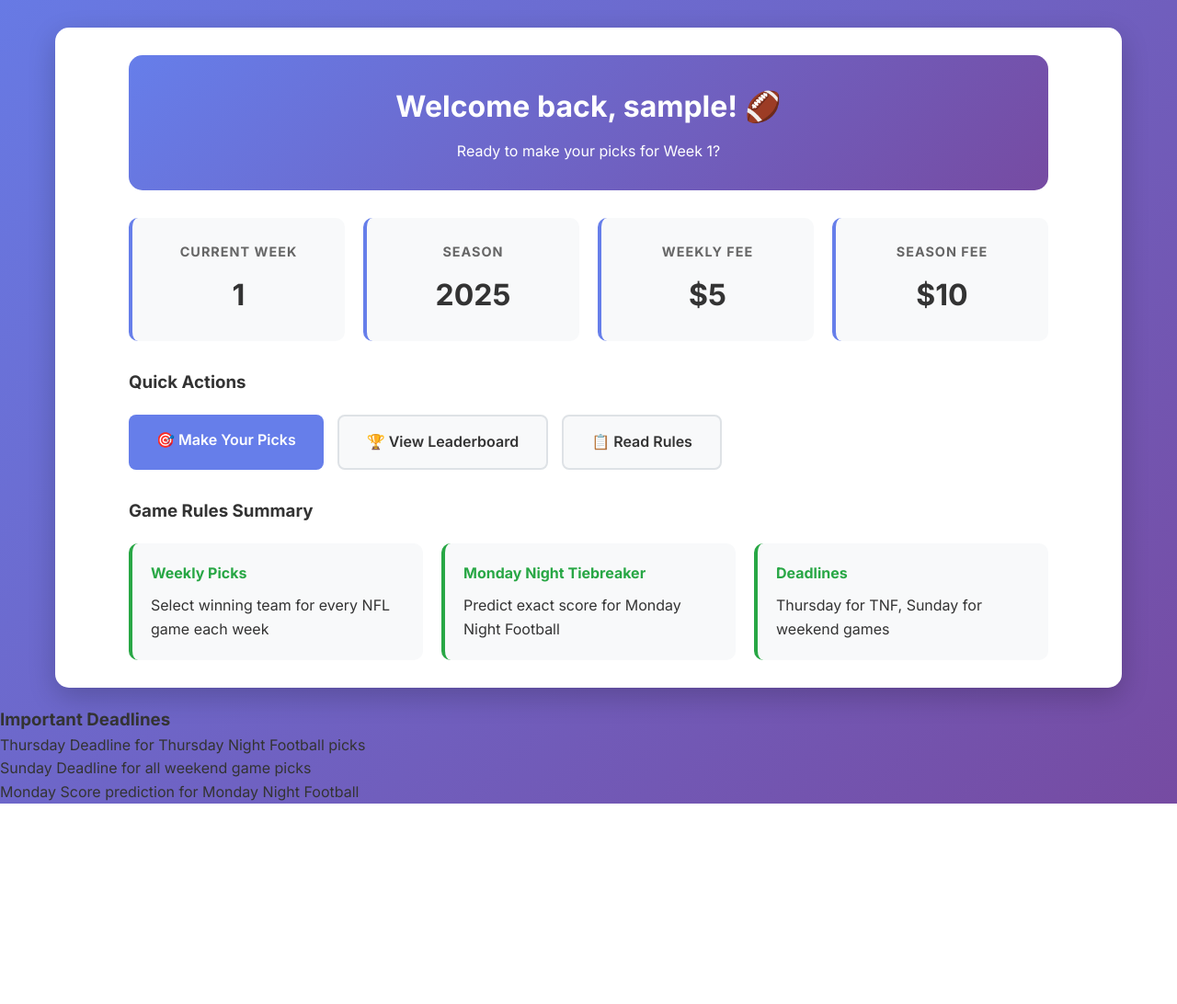
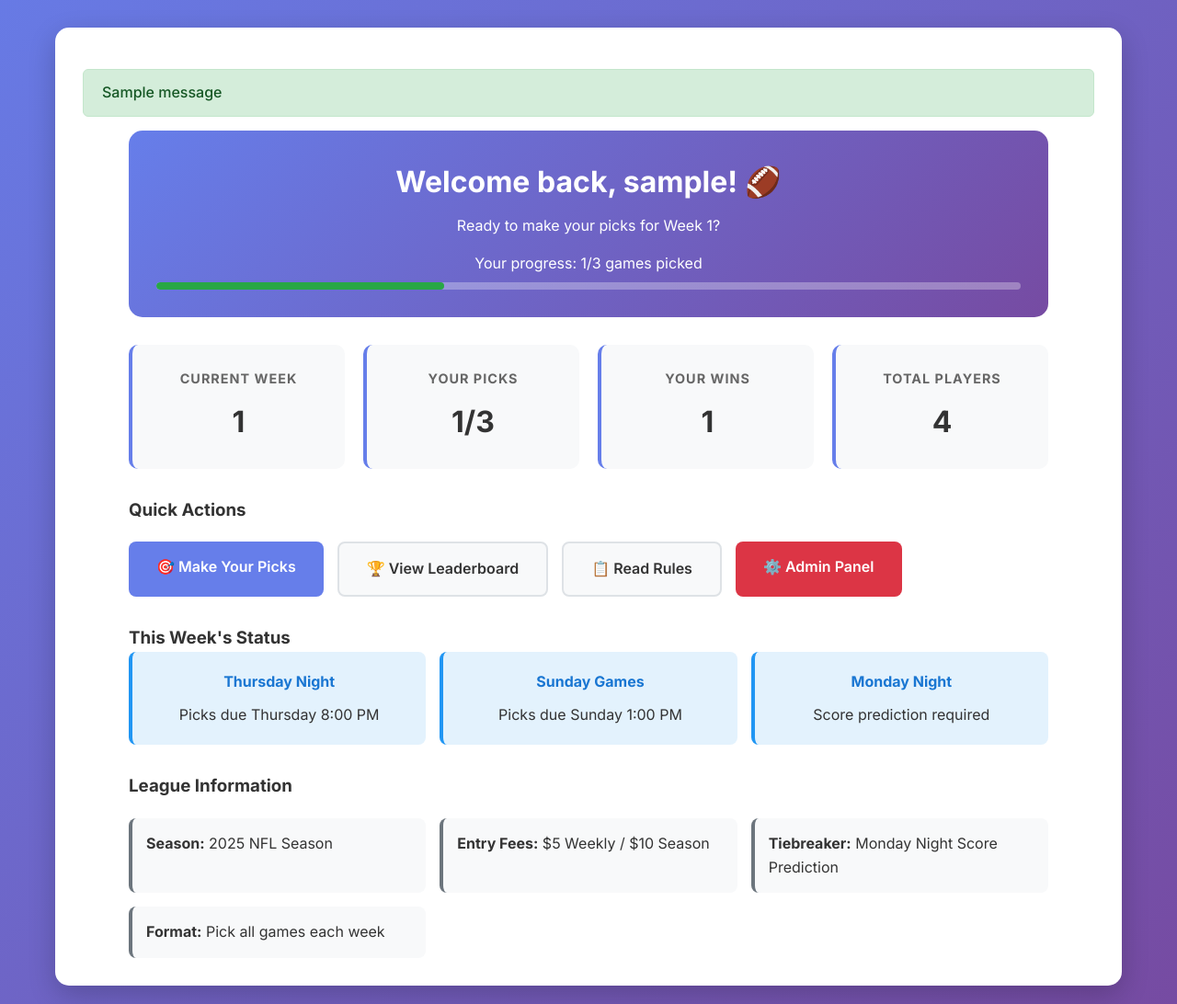
Before and after one commit to kristianyonuel/CasaTodos, a Flask app: page / in a window 1280 px wide. Shown: the part 190-1282 px from the top of the page at 92% size. Before the commit the page ends 1064 px from the top, so only its background shows below. Run offline with Flask 3, Linux system fonts and the light colour scheme; the visitor is signed in with stand-in values (Sample User, id 1); data comes from the database, SQL or seed files in the repository; tables that the repository leaves empty hold one stand-in row (values such as "Sample post"); one stand-in notice (Sample message) is shown.

Commit message:
Complete La Casa de Todos NFL Fantasy League Application

```diff
--- a/app.py
+++ b/app.py
@@ -231,44 +231,57 @@ def index():
         current_week = get_current_nfl_week()
         current_year = datetime.datetime.now().year
 
-        print(f"Dashboard data - Week: {current_week}, Year: {current_year}, User: {session.get('username')}")
+        # Get user stats
+        conn = sqlite3.connect('nfl_fantasy.db')
+        cursor = conn.cursor()
 
-        # Verify all template variables are available
+        # Get user's total picks this week
+        cursor.execute('''
+            SELECT COUNT(*) FROM user_picks up
+            JOIN nfl_games g ON up.game_id = g.id
+            WHERE up.user_id = ? AND g.week = ? AND g.year = ?
+        ''', (session['user_id'], current_week, current_year))
+        user_picks_count = cursor.fetchone()[0]
+
+        # Get total games this week
+        cursor.execute('''
+            SELECT COUNT(*) FROM nfl_games
+            WHERE week = ? AND year = ?
+        ''', (current_week, current_year))
+        total_games = cursor.fetchone()[0]
+
+        # Get user's total wins
+        cursor.execute('''
+            SELECT COUNT(*) FROM weekly_results
+            WHERE user_id = ? AND is_winner = 1
+        ''', (session['user_id'],))
+        user_wins = cursor.fetchone()[0]
+
+        # Get league stats
+        cursor.execute('SELECT COUNT(*) FROM users WHERE is_admin = 0')
+        total_players = cursor.fetchone()[0]
+
+        conn.close()
+
         template_data = {
             'current_week': current_week,
             'current_year': current_year,
-            'username': session.get('username', 'Unknown')
+            'username': session.get('username', 'User'),
+            'user_picks_count': user_picks_count,
+            'total_games': total_games,
+            'user_wins': user_wins,
+            'total_players': total_players
         }
 
-        print(f"Template data: {template_data}")
-
+        print(f"Dashboard loaded successfully: {template_data}")
         return render_template('index.html', **template_data)
 
     except Exception as e:
-        print(f"Index error: {e}")
+        print(f"Dashboard error: {e}")
         import traceback
         traceback.print_exc()
-
-        # Try rendering with minimal data
-        try:
-            return render_template('index.html',
-                                 current_week=1,
-                                 current_year=2024,
-                                 username=session.get('username', 'User'))
-        except Exception as template_error:
-            print(f"Template error: {template_error}")
-            # Return simple HTML if template fails
-            return f'''
-            <html>
-                <body>
-                    <h1>La Casa de Todos</h1>
-                    <p>Welcome {session.get('username', 'User')}!</p>
-                    <p>Dashboard is loading...</p>
-                    <a href="/games">Make Picks</a> |
-                    <a href="/logout">Logout</a>
-                </body>
-            </html>
-            '''
+        flash('Error loading dashboard', 'error')
+        return redirect(url_for('login'))
 
 @app.route('/login', methods=['GET', 'POST'])
 def login():
@@ -372,19 +385,16 @@ def games():
     print(f"Games route accessed - Session: {dict(session)}")
 
     if 'user_id' not in session:
-        print("No user_id in session, redirecting to login")
         return redirect(url_for('login'))
 
     week = request.args.get('week', get_current_nfl_week(), type=int)
     year = request.args.get('year', datetime.datetime.now().year, type=int)
 
-    print(f"Loading games for week {week}, year {year}")
-
     try:
-        # Get games from database or fetch new ones
         conn = sqlite3.connect('nfl_fantasy.db')
         cursor = conn.cursor()
 
+        # Get games for the week
         cursor.execute('''
             SELECT id, week, year, game_id, home_team, away_team, game_date,
                    is_monday_night, is_thursday_night, home_score, away_score, is_final
@@ -393,23 +403,21 @@ def games():
 
         db_games = cursor.fetchall()
 
+        # If no games in database, create sample games
         if not db_games:
-            # Fetch from API and store
-            api_games = fetch_nfl_games(week, year)
-            for game in api_games:
+            print(f"No games found for week {week}, creating sample games...")
+            sample_games = create_sample_games(week, year)
+
+            for game in sample_games:
                 cursor.execute('''
-                    INSERT OR REPLACE INTO nfl_games
-                    (game_id, week, year, home_team, away_team, game_date,
-                     is_monday_night, is_thursday_night, home_score, away_score, is_final)
-                    VALUES (?, ?, ?, ?, ?, ?, ?, ?, ?, ?, ?)
-                ''', (game['id'], game['week'], game['year'], game['home_team'],
-                      game['away_team'], game['game_date'], game['is_monday_night'],
-                      game['is_thursday_night'], game.get('home_score'),
-                      game.get('away_score'), game['is_final']))
+                    INSERT INTO nfl_games (week, year, game_id, home_team, away_team, game_date, is_monday_night, is_thursday_night)
+                    VALUES (?, ?, ?, ?, ?, ?, ?, ?)
+                ''', (game['week'], game['year'], game['game_id'], game['home_team'],
+                      game['away_team'], game['game_date'], game['is_monday_night'], game['is_thursday_night']))
 
             conn.commit()
 
-            # Fetch again from database
+            # Fetch again
             cursor.execute('''
                 SELECT id, week, year, game_id, home_team, away_team, game_date,
                        is_monday_night, is_thursday_night, home_score, away_score, is_final
@@ -451,8 +459,7 @@ def games():
                 'is_final': bool(game[11])
             })
 
-        print(f"Found {len(games_list)} games for week {week}")
-        print(f"User has {len(user_picks)} existing picks")
+        print(f"Games page loaded: {len(games_list)} games, {len(user_picks)} user picks")
 
         return render_template('games.html',
                              games=games_list,
@@ -466,6 +473,85 @@ def games():
         traceback.print_exc()
         flash('Error loading games. Please try again.', 'error')
         return redirect(url_for('index'))
+
+def create_sample_games(week, year):
+    """Create sample NFL games for testing"""
+    import random
+
+    nfl_teams = [
+        'KC', 'BUF', 'DAL', 'NYG', 'SF', 'LAR', 'NE', 'MIA', 'GB', 'CHI',
+        'DEN', 'LV', 'LAC', 'PIT', 'BAL', 'CIN', 'CLE', 'HOU', 'IND', 'JAX',
+        'TEN', 'NO', 'ATL', 'CAR', 'TB', 'MIN', 'DET', 'PHI', 'WAS', 'NYJ',
+        'ARI', 'SEA'
+    ]
+
+    base_date = datetime.datetime(year, 9, 7)  # Start of NFL season
+    week_start = base_date + datetime.timedelta(weeks=week-1)
+
+    games = []
+
+    # Thursday Night Football
+    home_team = random.choice(nfl_teams)
+    away_team = random.choice([t for t in nfl_teams if t != home_team])
+    games.append({
+        'week': week,
+        'year': year,
+        'game_id': f'tnf_week_{week}',
+        'home_team': home_team,
+        'away_team': away_team,
+        'game_date': week_start + datetime.timedelta(days=3, hours=20, minutes=15),  # Thursday 8:15 PM
+        'is_monday_night': False,
+        'is_thursday_night': True
+    })
+
+    # Sunday games
+    used_teams = {home_team, away_team}
+    sunday_games = 14  # Typical number of Sunday games
+
+    for i in range(sunday_games):
+        available_teams = [t for t in nfl_teams if t not in used_teams]
+        if len(available_teams) < 2:
+            break
+
+        home_team = random.choice(available_teams)
+        away_team = random.choice([t for t in available_teams if t != home_team])
+        used_teams.update({home_team, away_team})
+
+        # Distribute games across Sunday
+        if i < 8:  # 1 PM games
+            game_time = week_start + datetime.timedelta(days=6, hours=13)  # Sunday 1 PM
+        else:  # 4:25 PM games
+            game_time = week_start + datetime.timedelta(days=6, hours=16, minutes=25)  # Sunday 4:25 PM
+
+        games.append({
+            'week': week,
+            'year': year,
+            'game_id': f'sun_week_{week}_game_{i+1}',
+            'home_team': home_team,
+            'away_team': away_team,
+            'game_date': game_time,
+            'is_monday_night': False,
+            'is_thursday_night': False
+        })
+
+    # Monday Night Football
+    available_teams = [t for t in nfl_teams if t not in used_teams]
+    if len(available_teams) >= 2:
+        home_team = random.choice(available_teams)
+        away_team = random.choice([t for t in available_teams if t != home_team])
+
+        games.append({
+            'week': week,
+            'year': year,
+            'game_id': f'mnf_week_{week}',
+            'home_team': home_team,
+            'away_team': away_team,
+            'game_date': week_start + datetime.timedelta(days=7, hours=20, minutes=15),  # Monday 8:15 PM
+            'is_monday_night': True,
+            'is_thursday_night': False
+        })
+
+    return games
 
 @app.route('/submit_picks', methods=['POST'])
 def submit_picks():
--- a/static/style.css
+++ b/static/style.css
@@ -539,6 +539,80 @@ body {
     margin: 0 10px;
 }
 
+/* Progress Bar */
+.progress-info {
+    margin-top: 15px;
+}
+
+.progress-bar {
+    width: 100%;
+    height: 8px;
+    background: rgba(255, 255, 255, 0.3);
+    border-radius: 4px;
+    margin-top: 8px;
+    overflow: hidden;
+}
+
+.progress-fill {
+    height: 100%;
+    background: #28a745;
+    border-radius: 4px;
+    transition: width 0.3s ease;
+}
+
+/* Status Cards */
+.game-status {
+    margin-bottom: 30px;
+}
+
+.status-cards {
+    display: grid;
+    grid-template-columns: repeat(auto-fit, minmax(200px, 1fr));
+    gap: 15px;
+}
+
+.status-card {
+    background: #e3f2fd;
+    padding: 20px;
+    border-radius: 8px;
+    border-left: 4px solid #2196f3;
+    text-align: center;
+}
+
+.status-card h4 {
+    color: #1976d2;
+    margin-bottom: 10px;
+}
+
+/* Info Grid */
+.recent-activity h3 {
+    margin-bottom: 20px;
+    color: #333;
+}
+
+.info-grid {
+    display: grid;
+    grid-template-columns: repeat(auto-fit, minmax(250px, 1fr));
+    gap: 15px;
+}
+
+.info-item {
+    background: #f8f9fa;
+    padding: 15px;
+    border-radius: 8px;
+    border-left: 4px solid #6c757d;
+}
+
+/* Admin button styling */
+.action-btn.admin {
+    background: #dc3545;
+    color: white;
+}
+
+.action-btn.admin:hover {
+    background: #c82333;
+}
+
 /* Responsive Design */
 @media (max-width: 768px) {
     .container {
--- a/templates/index.html
+++ b/templates/index.html
@@ -24,28 +24,44 @@
         </header>
 
         <main class="main-content">
+            {% with messages = get_flashed_messages(with_categories=true) %}
+                {% if messages %}
+                    {% for category, message in messages %}
+                        <div class="alert alert-{{ category }}">{{ message }}</div>
+                    {% endfor %}
+                {% endif %}
+            {% endwith %}
+
             <div class="dashboard">
                 <div class="welcome-card">
-                    <h2>Welcome back, {{ username or 'Player' }}! 🏈</h2>
-                    <p>Ready to make your picks for Week {{ current_week or 1 }}?</p>
+                    <h2>Welcome back, {{ username }}! 🏈</h2>
+                    <p>Ready to make your picks for Week {{ current_week }}?</p>
+                    {% if user_picks_count and total_games %}
+                        <div class="progress-info">
+                            <p>Your progress: {{ user_picks_count }}/{{ total_games }} games picked</p>
+                            <div class="progress-bar">
+                                <div class="progress-fill" style="width: {{ (user_picks_count / total_games * 100) if total_games > 0 else 0 }}%"></div>
+                            </div>
+                        </div>
+                    {% endif %}
                 </div>
 
                 <div class="stats-grid">
                     <div class="stat-card">
                         <h3>Current Week</h3>
-                        <div class="stat-value">{{ current_week or 1 }}</div>
+                        <div class="stat-value">{{ current_week }}</div>
                     </div>
                     <div class="stat-card">
-                        <h3>Season</h3>
-                        <div class="stat-value">{{ current_year or 2024 }}</div>
+                        <h3>Your Picks</h3>
+                        <div class="stat-value">{{ user_picks_count or 0 }}/{{ total_games or 0 }}</div>
                     </div>
                     <div class="stat-card">
-                        <h3>Weekly Fee</h3>
-                        <div class="stat-value">$5</div>
+                        <h3>Your Wins</h3>
+                        <div class="stat-value">{{ user_wins or 0 }}</div>
                     </div>
                     <div class="stat-card">
-                        <h3>Season Fee</h3>
-                        <div class="stat-value">$10</div>
+                        <h3>Total Players</h3>
+                        <div class="stat-value">{{ total_players or 0 }}</div>
                     </div>
                 </div>
 
@@ -61,44 +77,46 @@
                         <a href="{{ url_for('rules') }}" class="action-btn secondary">
                             📋 Read Rules
                         </a>
+                        {% if session.get('is_admin') %}
+                        <a href="{{ url_for('admin') }}" class="action-btn admin">
+                            ⚙️ Admin Panel
+                        </a>
+                        {% endif %}
                     </div>
                 </div>
 
-                <div class="rules-summary">
-                    <h3>Game Rules Summary</h3>
-                    <div class="rule-cards">
-                        <div class="rule-card">
-                            <h4>Weekly Picks</h4>
-                            <p>Select winning team for every NFL game each week</p>
+                <div class="game-status">
+                    <h3>This Week's Status</h3>
+                    <div class="status-cards">
+                        <div class="status-card">
+                            <h4>Thursday Night</h4>
+                            <p id="tnf-status">Loading...</p>
                         </div>
-                        <div class="rule-card">
-                            <h4>Monday Night Tiebreaker</h4>
-                            <p>Predict exact score for Monday Night Football</p>
+                        <div class="status-card">
+                            <h4>Sunday Games</h4>
+                            <p id="sunday-status">Loading...</p>
                         </div>
-                        <div class="rule-card">
-                            <h4>Deadlines</h4>
-                            <p>Thursday for TNF, Sunday for weekend games</p>
+                        <div class="status-card">
+                            <h4>Monday Night</h4>
+                            <p id="mnf-status">Loading...</p>
                         </div>
                     </div>
                 </div>
-            </div>
-        </main>
-    </div>
-</body>
-</html>
-                    <h3>Important Deadlines</h3>
-                    <div class="deadline-list">
-                        <div class="deadline-item">
-                            <span class="deadline-day">Thursday</span>
-                            <span class="deadline-desc">Deadline for Thursday Night Football picks</span>
+
+                <div class="recent-activity">
+                    <h3>League Information</h3>
+                    <div class="info-grid">
+                        <div class="info-item">
+                            <strong>Season:</strong> {{ current_year }} NFL Season
                         </div>
-                        <div class="deadline-item">
-                            <span class="deadline-day">Sunday</span>
-                            <span class="deadline-desc">Deadline for all weekend game picks</span>
+                        <div class="info-item">
+                            <strong>Entry Fees:</strong> $5 Weekly / $10 Season
                         </div>
-                        <div class="deadline-item">
-                            <span class="deadline-day">Monday</span>
-                            <span class="deadline-desc">Score prediction for Monday Night Football</span>
+                        <div class="info-item">
+                            <strong>Tiebreaker:</strong> Monday Night Score Prediction
+                        </div>
+                        <div class="info-item">
+                            <strong>Format:</strong> Pick all games each week
                         </div>
                     </div>
                 </div>
@@ -107,20 +125,19 @@
     </div>
 
     <script>
-        // Load dashboard stats
-        async function loadDashboardStats() {
-            try {
-                // This would typically fetch from your API
-                document.getElementById('current-week').textContent = 'Week 1';
-                document.getElementById('games-count').textContent = '16';
-                document.getElementById('your-picks').textContent = '0/16';
-            } catch (error) {
-                console.error('Error loading dashboard stats:', error);
-            }
+        // Load game status information
+        document.addEventListener('DOMContentLoaded', function() {
+            loadGameStatus();
+        });
+
+        function loadGameStatus() {
+            // Simulate loading game status
+            setTimeout(() => {
+                document.getElementById('tnf-status').textContent = 'Picks due Thursday 8:00 PM';
+                document.getElementById('sunday-status').textContent = 'Picks due Sunday 1:00 PM';
+                document.getElementById('mnf-status').textContent = 'Score prediction required';
+            }, 500);
         }
-
-        // Load stats on page load
-        document.addEventListener('DOMContentLoaded', loadDashboardStats);
     </script>
 </body>
 </html>
```
